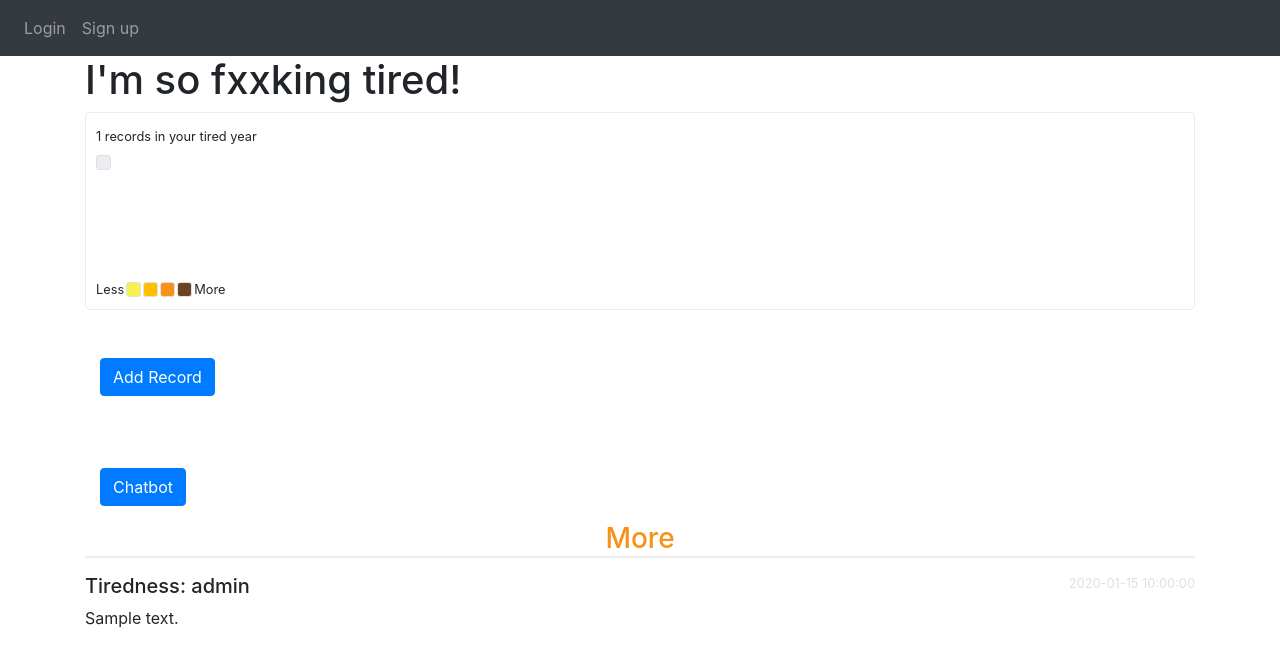
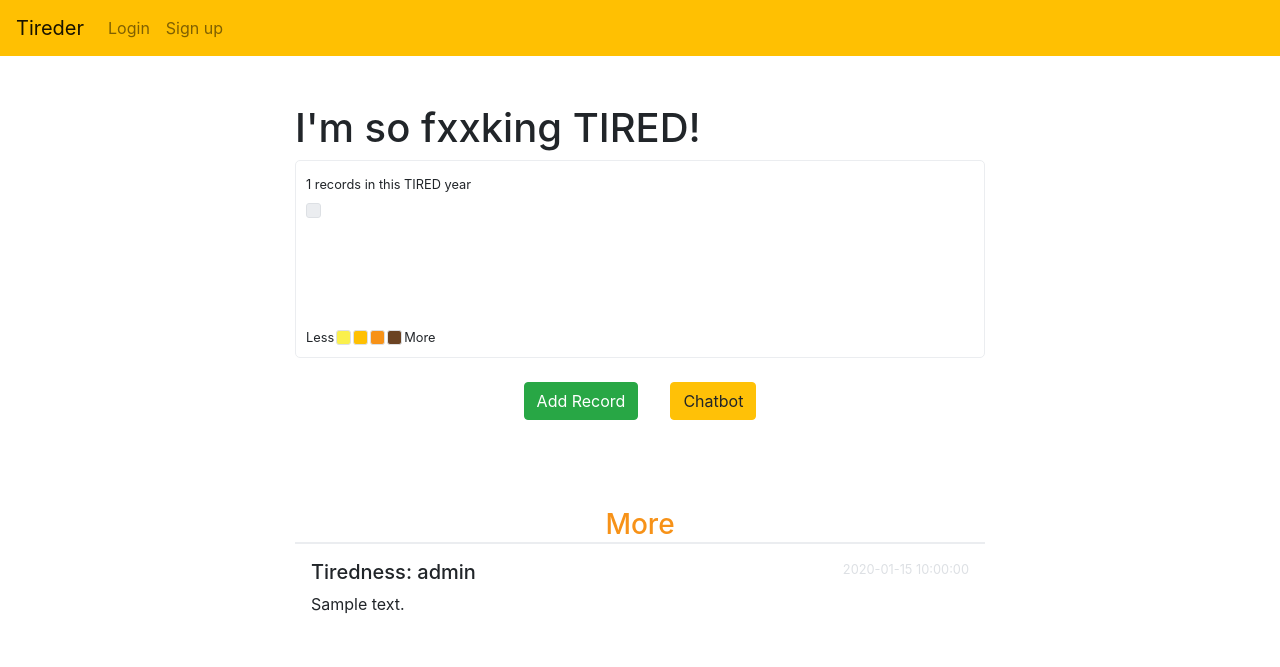
Before and after one commit to Peng-Yujie/Tireder, a Flask app: template web_client/templates/home.html in a window 1280 px wide. Shown: the top 667 px of the page. Run offline with Flask 3, Linux system fonts and the light colour scheme; the template is opened without the code that fills it: most values are stand-ins (such as "Sample title", 1, 10 or a date in 2020); some libraries are stand-ins or nearby versions.

Commit message:
update homepage css

```diff
--- a/web_client/static/css/main.css
+++ b/web_client/static/css/main.css
@@ -1,9 +1,12 @@
+.wall-border {
+    border: 1px solid #EBEDF0;
+    border-radius: 5px;
+    padding: 10px;
+}
+
 .wall-container {
     width: 100%;
     overflow: auto;
-    border: 1px solid #EBEDF0;
-    border-radius: 5px;
-    padding: 10px;
 }
 
 .wall-bricks {
@@ -62,7 +65,6 @@
     color: #DDE0E4;
 }
 
-/* TODO: Add styles for chat*/
 .ChatContainer {
     min-height: 100vh;
     display: flex;
@@ -272,6 +274,9 @@
 }
 
 @media (min-width: 768px) {
+    .container {
+            max-width: 720px;
+        }
     .ChatWindow {
         width: 40rem;
     }
@@ -280,13 +285,3 @@
         width: 40rem;
     }
 }
-
-@media (min-width: 992px) {
-    .ChatWindow {
-        width: 48rem;
-    }
-
-    .ChatInput {
-        width: 48rem;
-    }
-}
--- a/web_client/templates/base.html
+++ b/web_client/templates/base.html
@@ -16,13 +16,17 @@
 
 <body>
 
-        <nav class="navbar navbar-expand-lg navbar-dark bg-dark">
+        <nav class="navbar navbar-expand-lg navbar-light" style="background-color: #FFC002;">
+                <span class="navbar-brand">Tireder</span>
                 <button class="navbar-toggler" type="button" data-toggle="collapse" data-target="#navbar">
                         <span class="navbar-toggler-icon"></span>
                 </button>
                 <div class="collapse navbar-collapse" id="navbar">
                         <div class="navbar-nav">
-                                {% if user.is_authenticated %}
+                                {% if user.admin %}
+                                <a class="nav-item nav-link" id="admin" href="/admin">Admin</a>
+                                <a class="nav-item nav-link" id="logout" href="/logout">Logout</a>
+                                {% elif user.is_authenticated %}
                                 <a class="nav-item nav-link" id="home" href="/">Home</a>
                                 <a class="nav-item nav-link" id="logout" href="/logout">Logout</a>
                                 {% else %}
@@ -55,7 +59,7 @@
         {% endif %}
         {% endwith %}
 
-        <div class="container">
+        <div class="container mt-5">
                 {% block content %} {% endblock %}
         </div>
 
--- a/web_client/templates/home.html
+++ b/web_client/templates/home.html
@@ -1,17 +1,18 @@
 {% extends "base.html" %}
 {% block title %}HomePage{% endblock %}
 {% block content %}
-<h1>I'm so fxxking tired!</h1>
+<h1>I'm so fxxking TIRED!</h1>
 
 <!-- Print Wall -->
-<div class="wall-container">
+<div class="wall-container wall-border">
     <small>
         {% if records is not none %}
-        {{ records|length }} records in your tired year
+        {{ records|length }} records in this TIRED year
         {% else %}
         No record yet
         {% endif %}
     </small>
+    <div class="wall-container">
         <div class="wall-bricks">
             {% for row in wall %}
             <div class="week-row">
@@ -25,6 +26,7 @@
             </div>
             {% endfor %}
         </div>
+    </div>
     <div class="wall-explanation">
         <small>Less</small>
         <div class="grid-item" style="background-color: #FAF04D"></div>
@@ -35,16 +37,17 @@
     </div>
 </div>
 
-
-<!--TODO: format adding records-->
-<div class="container mt-5">
-    <div class="row">
-        <div class="col-md-12">
-            <button type="button" class="btn btn-primary" data-toggle="modal" data-target="#recordModal">
+<div class="d-flex justify-content-center my-4">
+    <form class="mx-3">
+        <button type="button" class="btn btn-success" data-toggle="modal" data-target="#recordModal">
             Add Record
         </button>
-        </div>
-    </div>
+    </form>
+    <form class="mx-3">
+        <button type="button" class="btn btn-warning" onclick="location.href='/chat'">
+            Chatbot
+        </button>
+    </form>
 </div>
 <!-- Modal -->
 <div class="modal fade" id="recordModal" tabindex="-1" role="dialog" aria-labelledby="recordModalLabel"
@@ -60,41 +63,28 @@
             <div class="modal-body">
                 <form id="recordForm" method="POST">
                     <div class="form-group">
-                        <label for="tired_level" class="form-label">Example range</label>
+                        <label for="tired_level" class="form-label">Tired Level: </label>
                         <input type="range" class="form-range" min="1" max="3" id="tired_level" name="tired_level">
                         <br />
-                        <label for="add_notes">Tiredness:</label>
+                        <label for="add_notes">Notes: (optional)</label>
                         <input type="text" class="form-control" id="add_notes" name="add_notes">
                     </div>
-                    <button type="submit" class="btn btn-primary">Submit</button>
+                    <button type="submit" class="btn btn-success">Save</button>
                 </form>
             </div>
         </div>
     </div>
 </div>
 
-
-<!--TODO: format chatbot button-->
-<br />
-<div class="container mt-5">
-    <div class="row">
-        <div class="col-md-12">
-            <button type="button" class="btn btn-primary" onclick="location.href='/chat'">
-                Chatbot
-            </button>
-        </div>
-    </div>
-</div>
-
 <!--TODO: Update records formatting-->
-<div class="record-container">
+<div class="pt-5 record-container">
     {% if records != [] %}
         {% if records[-1].get('date') == today %}
             <div class="record-today">
                 <h3 class="record-title diving-line">
                     <span class="record-title">Today</span>
                 </h3>
-                <div class="record-content">
+                <div class="mx-3 record-content">
                     {% for record in records[::-1] %}
                         {% if record.get('date') == today %}
                             <div class="record-item">
@@ -112,13 +102,12 @@
                 </div>
             </div>
         {% endif %}
-
-
+        {% if records[0].get('date') != today %}
             <div class="record-past">
                 <h3 class="record-title diving-line">
                     <span class="record-title">More</span>
                 </h3>
-        <div class="record-content">
+                <div class="mx-3 record-content">
                     {% for record in records[::-1] %}
                         {% if record.get('date') != today %}
                             <div class="record-item">
@@ -136,6 +125,7 @@
                 </div>
             </div>
         {% endif %}
+    {% endif %}
 </div>
 
 {% endblock %}
--- a/web_client/templates/login.html
+++ b/web_client/templates/login.html
@@ -27,7 +27,7 @@
         />
     </div>
     <br />
-    <button type="submit" class="btn btn-primary btn-block">Log in</button>
+    <button type="submit" class="btn btn-warning btn-block">Log in</button>
 </form>
 
 {% endblock %}
```
Lines whose indentation alone changed are shown as unchanged.
